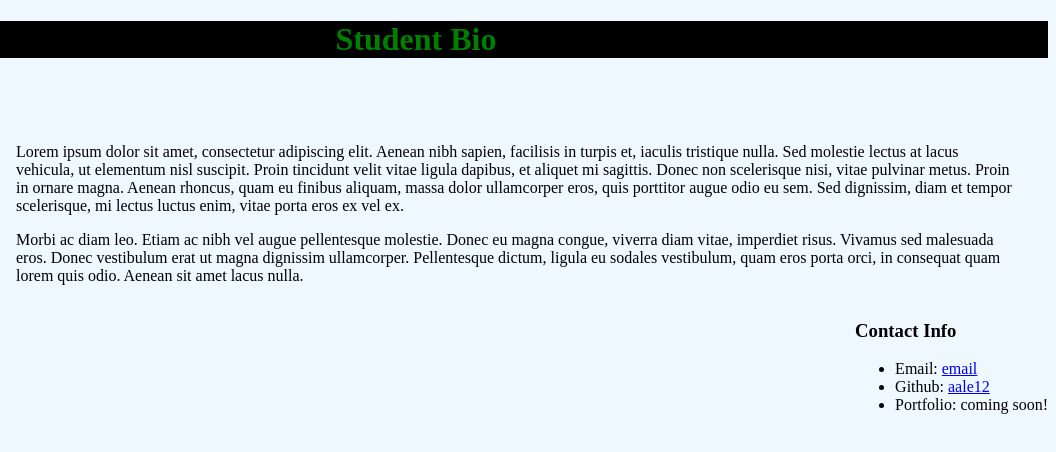
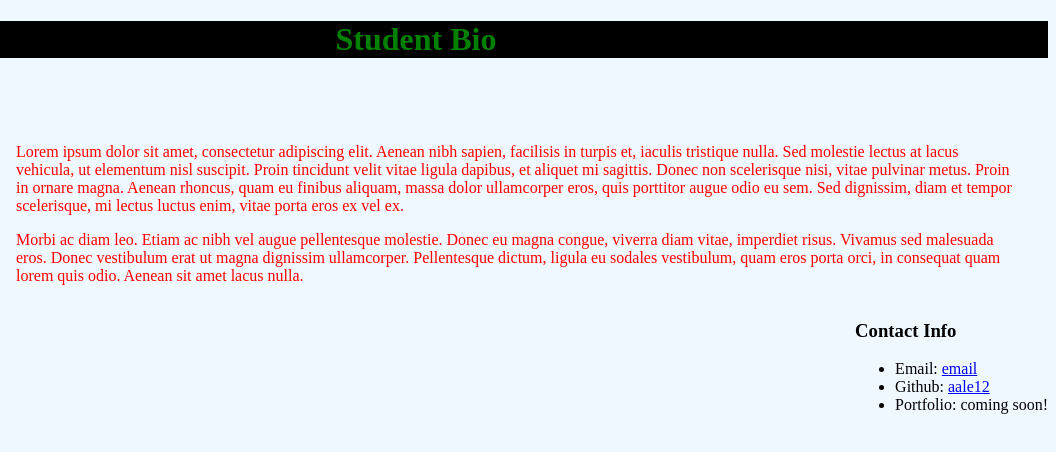
Before and after one commit to aale12/HTML-PracticeBIO, a plain HTML site: page index.html in a window 1280 px wide. Shown: the full height of the page, 224-1280 px from the left. Drawn offline with Linux system fonts and the light colour scheme; a script that the page names is missing.

Commit message:
css practice push

```diff
--- a/main.css
+++ b/main.css
@@ -16,8 +16,9 @@ img{
 section{
     float: right;
 }
-div{
+.paragraph{
     margin-left: 20px;
     max-width: 1000px;
     float: left;
+    color: red;
 }
```
